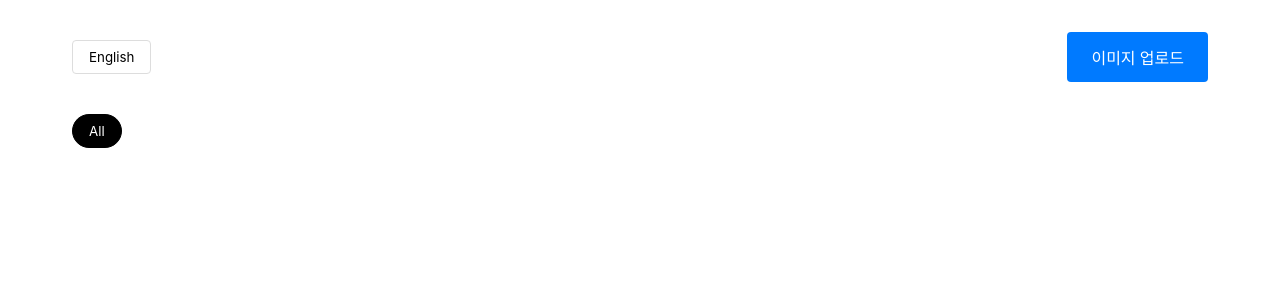
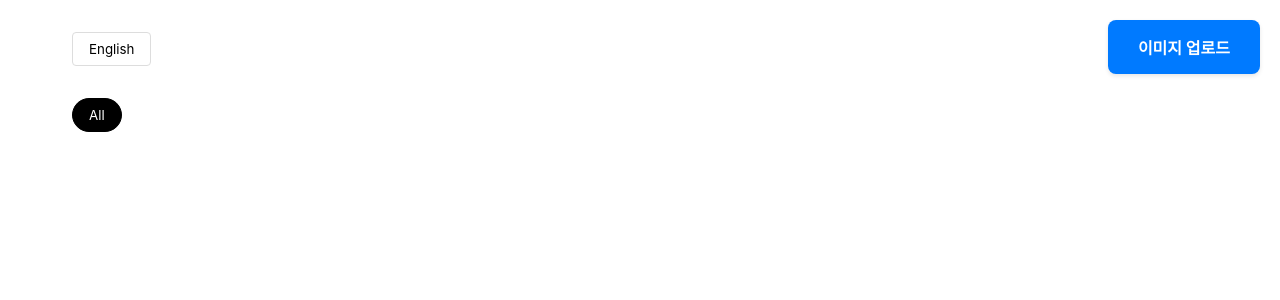
Before and after one commit to KMUCJW/KMU, a Next.js app: page / in a window 1280 px wide. Shown: the top 300 px of the page. Built offline with nearby package versions, Linux system fonts and the light colour scheme.

Commit message:
Make upload button more visible and fixed position

```diff
--- a/src/pages/index.tsx
+++ b/src/pages/index.tsx
@@ -18,23 +18,31 @@ const Header = styled.header`
   margin-bottom: 2rem;
 `;
 
-const UploadButton = styled.button`
-  padding: 0.8rem 1.5rem;
+const UploadLabel = styled.label`
+  position: fixed;
+  top: 20px;
+  right: 20px;
+  padding: 15px 30px;
   background-color: #007AFF;
   color: white;
   border: none;
-  border-radius: 4px;
+  border-radius: 8px;
   cursor: pointer;
-  font-size: 1rem;
-  font-weight: 500;
-  transition: background-color 0.2s;
-  display: flex;
-  align-items: center;
-  gap: 0.5rem;
+  font-size: 16px;
+  font-weight: bold;
+  box-shadow: 0 2px 4px rgba(0, 0, 0, 0.1);
+  z-index: 1000;
+  transition: all 0.2s;
 
   &:hover {
     background-color: #0056b3;
+    transform: translateY(-2px);
+    box-shadow: 0 4px 8px rgba(0, 0, 0, 0.2);
   }
+`;
+
+const HiddenInput = styled.input`
+  display: none;
 `;
 
 const Grid = styled.div`
@@ -150,21 +158,18 @@ export default function Home() {
         <meta name="description" content="Welcome to my portfolio" />
       </Head>
 
-      <Header>
-        <LanguageToggle onClick={toggleLanguage}>
-          {language === 'ko' ? 'English' : '한국어'}
-        </LanguageToggle>
+      <UploadLabel>
+        이미지 업로드
+        <HiddenInput
+          type="file"
+          accept="image/*"
+          onChange={handleUpload}
+        />
+      </UploadLabel>
 
-        <UploadButton>
-          이미지 업로드
-          <input
-            type="file"
-            accept="image/*"
-            onChange={handleUpload}
-            style={{ display: 'none' }}
-          />
-        </UploadButton>
-      </Header>
+      <LanguageToggle onClick={toggleLanguage}>
+        {language === 'ko' ? 'English' : '한국어'}
+      </LanguageToggle>
 
       <CategoryFilter>
         {categories.map(category => (
```
